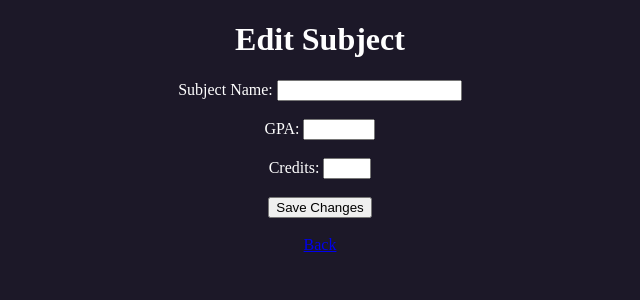
After one commit to nahinbin/studybox, a Flask app: template gpa_calculator/templates/edit.html in a window 1280 px wide. The commit adds this page. Shown: the top 300 px of the page, without its empty margins (320-960 px from the left). Run offline with Flask 3, Linux system fonts and the light colour scheme; the template is opened without the code that fills it, so the values that code supplies are empty.

Commit message:
finished most of the work on the gpa calculator

```diff
--- /dev/null
+++ b/gpa_calculator/templates/edit.html
@@ -0,0 +1,32 @@
+<!DOCTYPE html>
+<html lang="en">
+<head>
+    <meta charset="UTF-8">
+    <meta name="viewport" content="width=device-width, initial-scale=1.0">
+    <link rel="stylesheet" href="{{ url_for('static', filename='gpa.css') }}">
+    <title>Edit Subject</title>
+</head>
+<body>
+    <h1>Edit Subject</h1>
+
+    <form method= "POST">
+    <label>Subject Name:</label>
+    <input type="text" name="subject_name" value="{{ subject.name }}" required>
+    <br><br>
+
+    <label>GPA:</label>
+    <input type="number" step="0.01" max="4.0" min="0" name="subject_gpa" value="{{ subject.gpa }}" required>
+    <br><br>
+
+    <label>Credits:</label>
+    <input type="number" min="1" max="4" name="subject_credits" value="{{ subject.credits }}" required>
+    <br><br>
+
+    <button type="submit">Save Changes</button>
+    </form>
+
+
+    <br>
+    <a href="{{ url_for('calc_home') }}">Back</a>
+</body>
+</html>
--- a/tracker/task_tracker.py
+++ b/tracker/task_tracker.py
@@ -69,7 +69,6 @@ def edit(id):
         database.session.commit()
         return redirect(url_for('assignments.tracker_home'))
 
-    # GET request → show the edit page
     return render_template("edit_assignment.html", assignment=assignment)
 
 #delete assignment
--- a/tracker/templates/edit_assignment.html
+++ b/tracker/templates/edit_assignment.html
@@ -5,7 +5,9 @@
 </head>
 <body>
 <h1>Edit Assignment</h1>
+
 <div class="edit-assignment">
+
 <form method="POST">
     <label for="assignment">Assignment Name:</label>
     <input type="text" id="assignment" name="assignment" value="{{ assignment.assignment }}" required>
@@ -18,6 +20,8 @@
     <br>
     <input type="submit" value="Update Assignment">
 </form>
+<a href="{{ url_for('tracker_home') }}">Back</a>
 </div>
+
 </body>
 </html>
```
Also changed, not shown: gpa_calculator/gpa.py (+36 -1 lines), gpa_calculator/templates/gpa.html (+7 -0 lines), tracker/static/assignment.css (+0 -8 lines), gpa_calculator/gpa.db.
